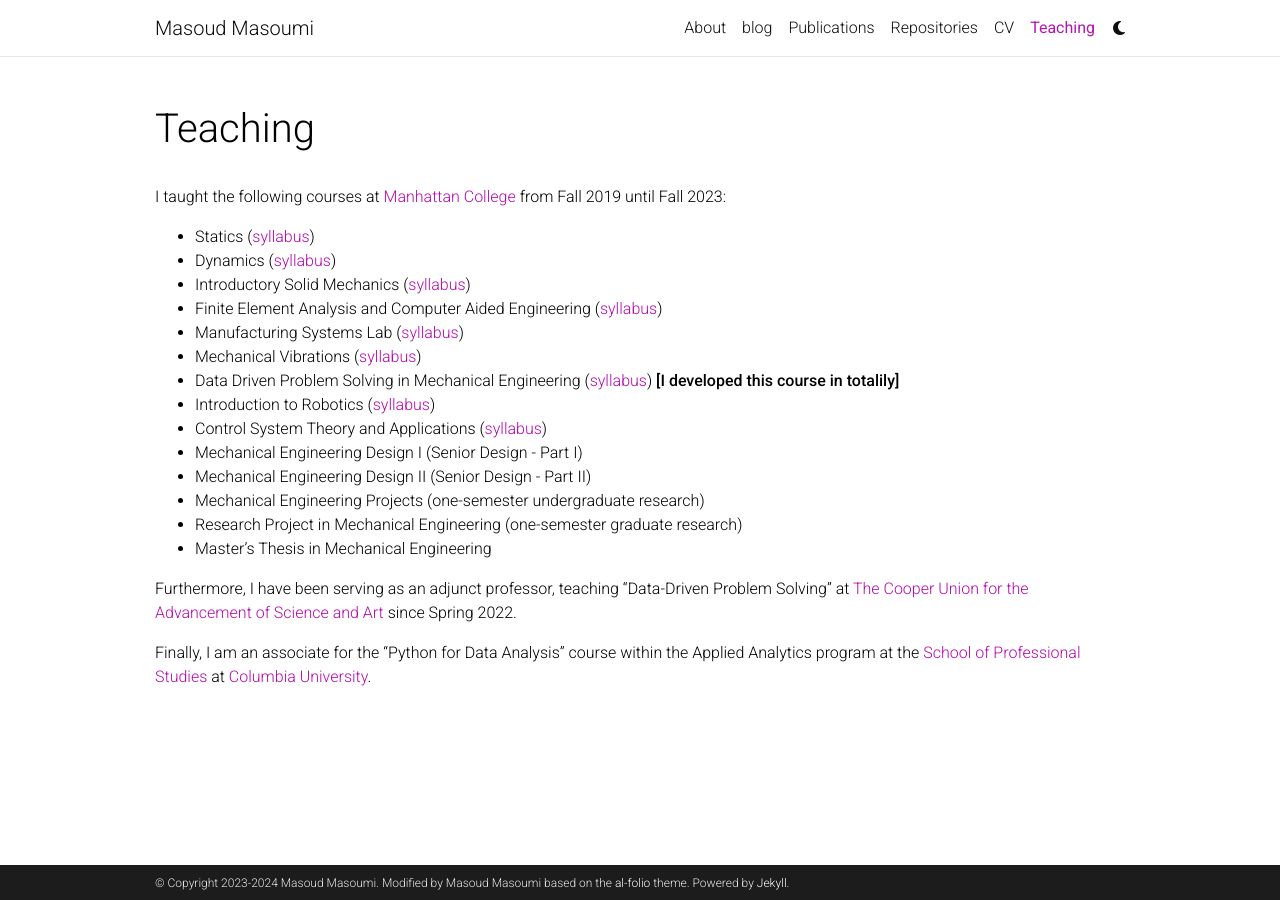
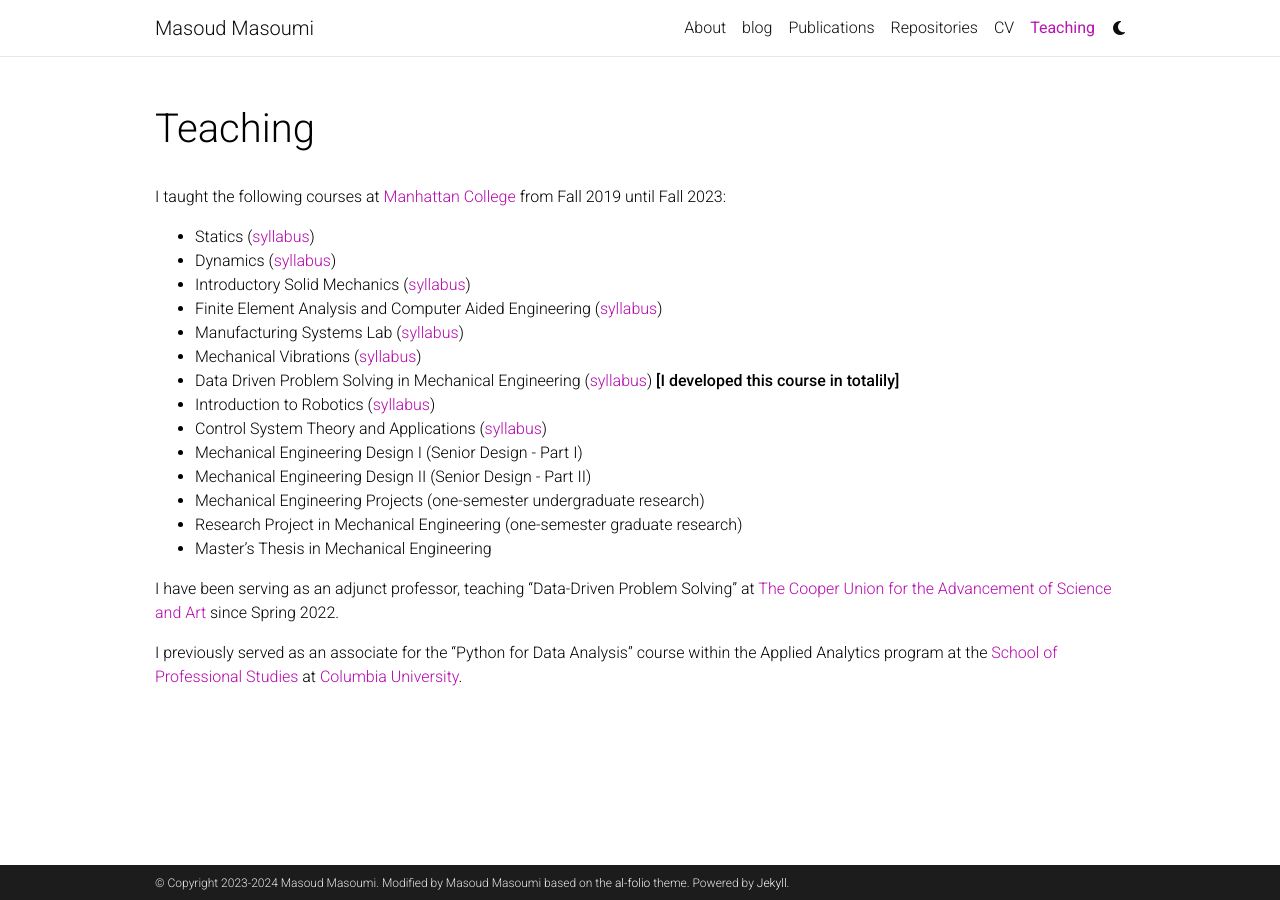
Before and after one commit to MasoudMiM/masoudmim.github.io, a Jekyll site: the page built from _pages/teaching.md, in a window 1280 px wide. Built offline with Jekyll 4.4.1, drawn with Linux system fonts in a browser that asks for light colours; comment, search, counter and statistics services are not loaded; a style sheet for code colours, icons or effects is not loaded.

Commit message:
updated cv and teaching

```diff
--- a/_data/cv.yml
+++ b/_data/cv.yml
@@ -19,7 +19,7 @@
       year: 2022 - present
     - title: Associate (part time)
       institution: Columbia University, New York, NY
-      year: 2021 - present
+      year: 2021 - 2024
     - title: Physical Scientist
       institution: NOAA's National Ocean Service, Silver Spring, MD
       year: 2024 - 2024
--- a/_pages/teaching.md
+++ b/_pages/teaching.md
@@ -24,7 +24,6 @@ I taught the following courses at <a href="https://manhattan.edu/">Manhattan Col
 - Research Project in Mechanical Engineering (one-semester graduate research)
 - Master's Thesis in Mechanical Engineering
 
+I have been serving as an adjunct professor, teaching "Data-Driven Problem Solving" at <a href='https://cooper.edu/welcome'>The Cooper Union for the Advancement of Science and Art</a> since Spring 2022.
 
-Furthermore, I have been serving as an adjunct professor, teaching "Data-Driven Problem Solving" at <a href='https://cooper.edu/welcome'>The Cooper Union for the Advancement of Science and Art</a> since Spring 2022.
-
-Finally, I am an associate for the "Python for Data Analysis" course within the Applied Analytics program at the <a href="https://sps.columbia.edu">School of Professional Studies</a> at <a href="https://www.columbia.edu">Columbia University</a>.
+I previously served as an associate for the "Python for Data Analysis" course within the Applied Analytics program at the <a href="https://sps.columbia.edu">School of Professional Studies</a> at <a href="https://www.columbia.edu">Columbia University</a>.
```
